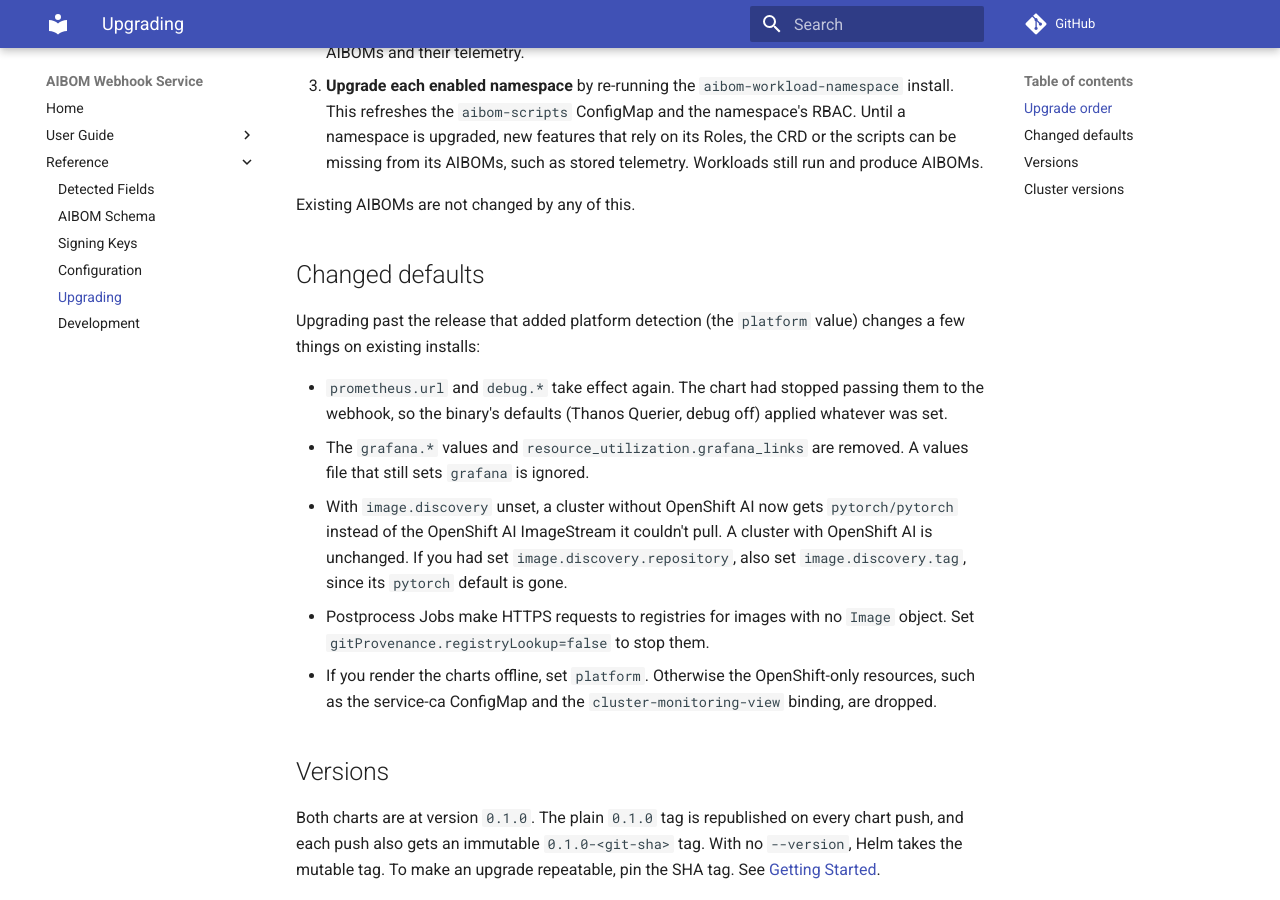
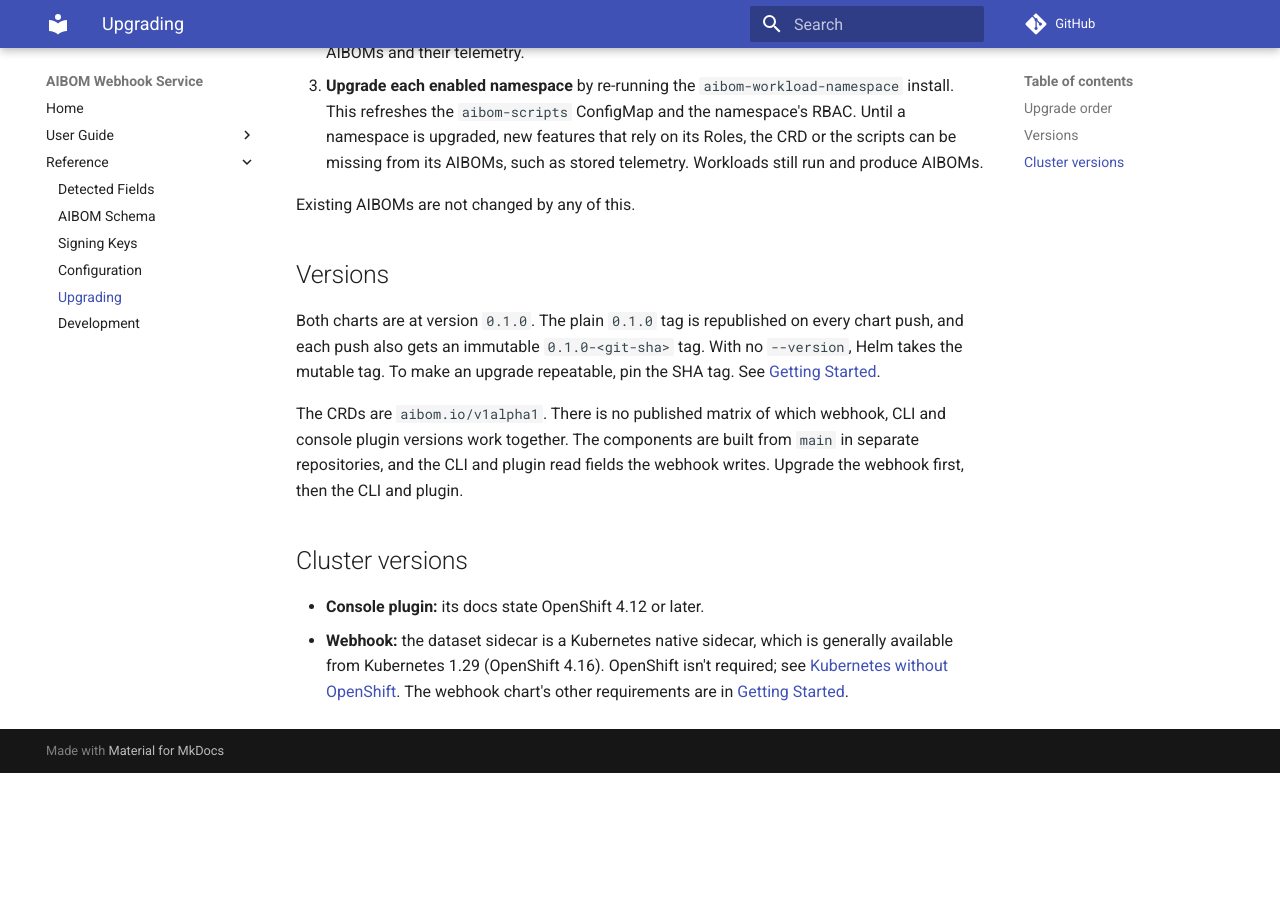
Before and after one commit to gavinsan33/aibom-webhook-service, an MkDocs documentation site: the page built from docs/reference/upgrading.md, in a window 1280 px wide and 900 px high, scrolled down 551 px. Built offline with MkDocs 1.6.1 and Material for MkDocs 9.7.7, drawn with Linux system fonts in a browser that asks for light colours; comment, search, counter and statistics services are not loaded; after the commit the page ends 1324 px from its top, so only the background shows below that.

Commit message:
Drop the changed-defaults upgrade notes; there are no existing installs

```diff
--- a/docs/reference/upgrading.md
+++ b/docs/reference/upgrading.md
@@ -17,16 +17,6 @@ Run these in order, as a cluster-admin, for each upgrade:
 
 Existing AIBOMs are not changed by any of this.
 
-## Changed defaults
-
-Upgrading past the release that added platform detection (the `platform` value) changes a few things on existing installs:
-
-- `prometheus.url` and `debug.*` take effect again. The chart had stopped passing them to the webhook, so the binary's defaults (Thanos Querier, debug off) applied whatever was set.
-- The `grafana.*` values and `resource_utilization.grafana_links` are removed. A values file that still sets `grafana` is ignored.
-- With `image.discovery` unset, a cluster without OpenShift AI now gets `pytorch/pytorch` instead of the OpenShift AI ImageStream it couldn't pull. A cluster with OpenShift AI is unchanged. If you had set `image.discovery.repository`, also set `image.discovery.tag`, since its `pytorch` default is gone.
-- Postprocess Jobs make HTTPS requests to registries for images with no `Image` object. Set `gitProvenance.registryLookup=false` to stop them.
-- If you render the charts offline, set `platform`. Otherwise the OpenShift-only resources, such as the service-ca ConfigMap and the `cluster-monitoring-view` binding, are dropped.
-
 ## Versions
 
 Both charts are at version `0.1.0`. The plain `0.1.0` tag is republished on every chart push, and each push also gets an immutable `0.1.0-<git-sha>` tag. With no `--version`, Helm takes the mutable tag. To make an upgrade repeatable, pin the SHA tag. See [Getting Started](../user-guide/getting-started.md).
```
